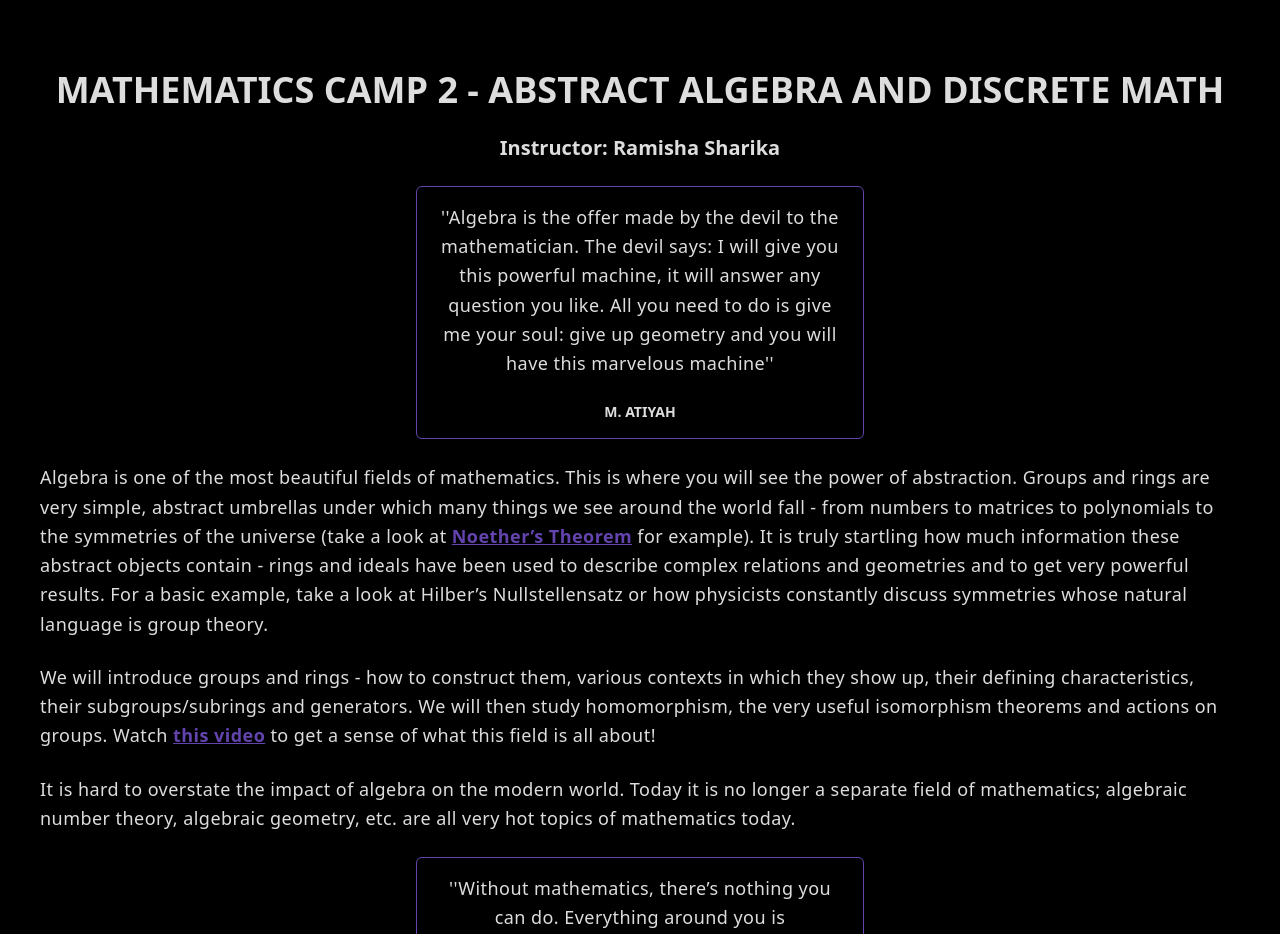
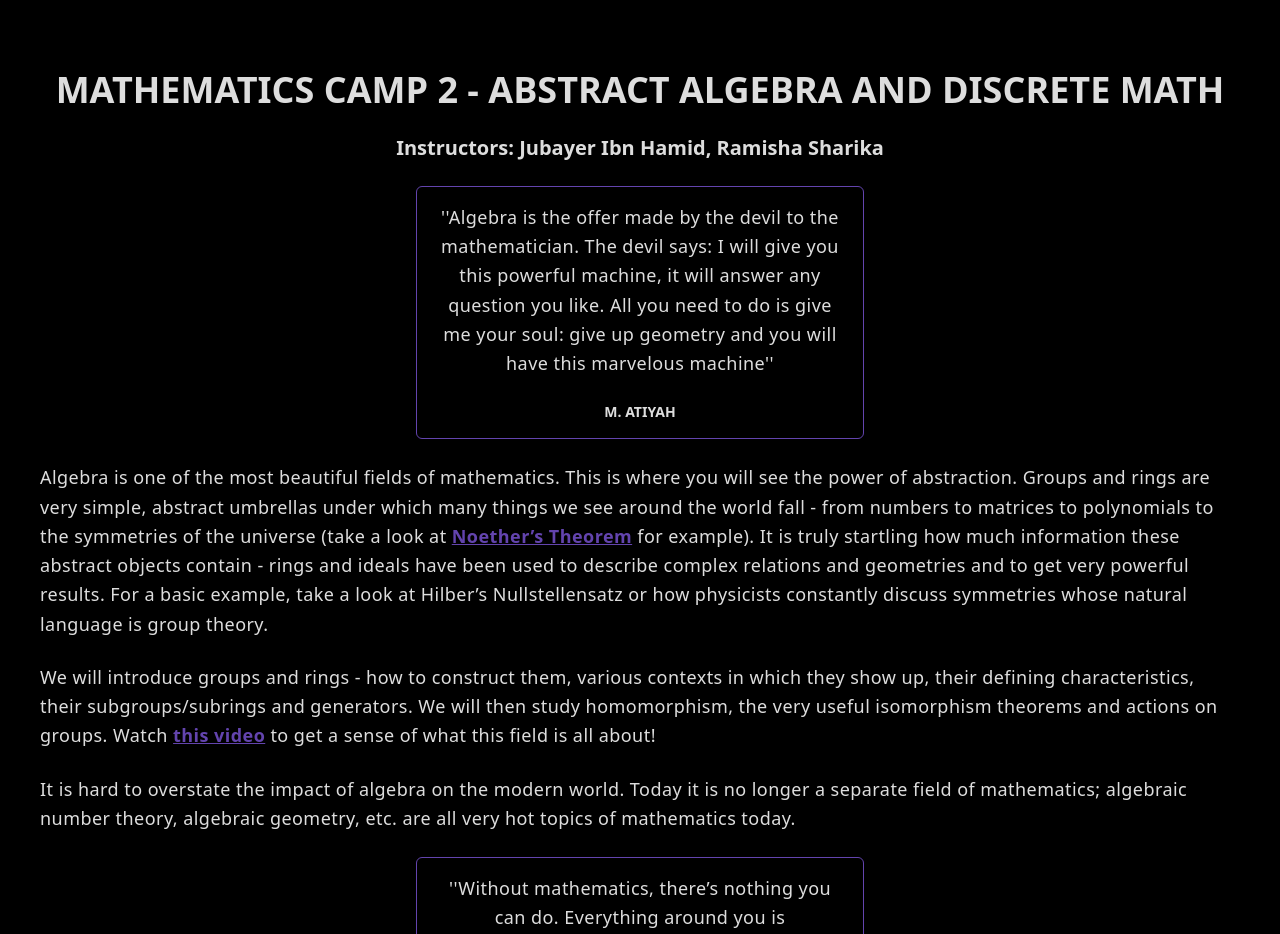
Before and after one commit to tajwarfarhan48/polynomial-camp-website, a React (Create React App) app: page / in a window 1280 px wide. Shown: the part 5665-6599 px from the top of the page. Built offline with nearby package versions, Linux system fonts and the light colour scheme.

Commit message:
Updated math camp 2 instructor info

```diff
--- a/src/widgets/Camp2.js
+++ b/src/widgets/Camp2.js
@@ -12,7 +12,7 @@ function Camp2() {
     return (
         <div ref={ref} className={`flex flex-col space-y-6 mt-6 mb-12 transition-opacity ease-in duration-700 ${isVisible ? 'opacity-100' : 'opacity-0'}`}>
             <h1 className="text-4xl font-bold text-center text-cream">MATHEMATICS CAMP 2 - ABSTRACT ALGEBRA AND DISCRETE MATH</h1>
-            <p className="text-center w-full text-cream font-bold text-xl">Instructor: Ramisha Sharika</p>
+            <p className="text-center w-full text-cream font-bold text-xl">Instructors: Jubayer Ibn Hamid, Ramisha Sharika</p>
             <Quote text={"''Algebra is the offer made by the devil to the mathematician. The devil says: I will give you this powerful machine, it will answer any question you like. All you need to do is give me your soul: give up geometry and you will have this marvelous machine''"} author={"M. ATIYAH"}/>
             <p className="leading-relaxed tracking-wide font-light text-lg text-cream">Algebra is one of the most beautiful fields of mathematics. This is where you will see the power of abstraction. Groups and rings are very simple, abstract umbrellas under which many things we see around the world fall - from numbers to matrices to polynomials to the symmetries of the universe (take a look at <a target="_blank" rel="noreferrer" href="https://en.wikipedia.org/wiki/Noether%27s_theorem"><u className="text-purple font-bold transition duration-100 ease-in hover:text-darkPurple active:text-veryDarkPurple">Noether’s Theorem</u></a> for example). It is truly startling how much information these abstract objects contain - rings and ideals have been used to describe complex relations and geometries and to get very powerful results. For a basic example, take a look at Hilber’s Nullstellensatz or how physicists constantly discuss symmetries whose natural language is group theory.</p>
             <p className="leading-relaxed tracking-wide font-light text-lg text-cream">We will introduce groups and rings - how to construct them, various contexts in which they show up, their defining characteristics, their subgroups/subrings and generators. We will then study homomorphism, the very useful isomorphism theorems and actions on groups. Watch <a target="_blank" rel="noreferrer" href="https://www.youtube.com/watch?v=mH0oCDa74tE"><u className="text-purple font-bold transition duration-100 ease-in hover:text-darkPurple active:text-veryDarkPurple">this video</u></a> to get a sense of what this field is all about!</p>
```
